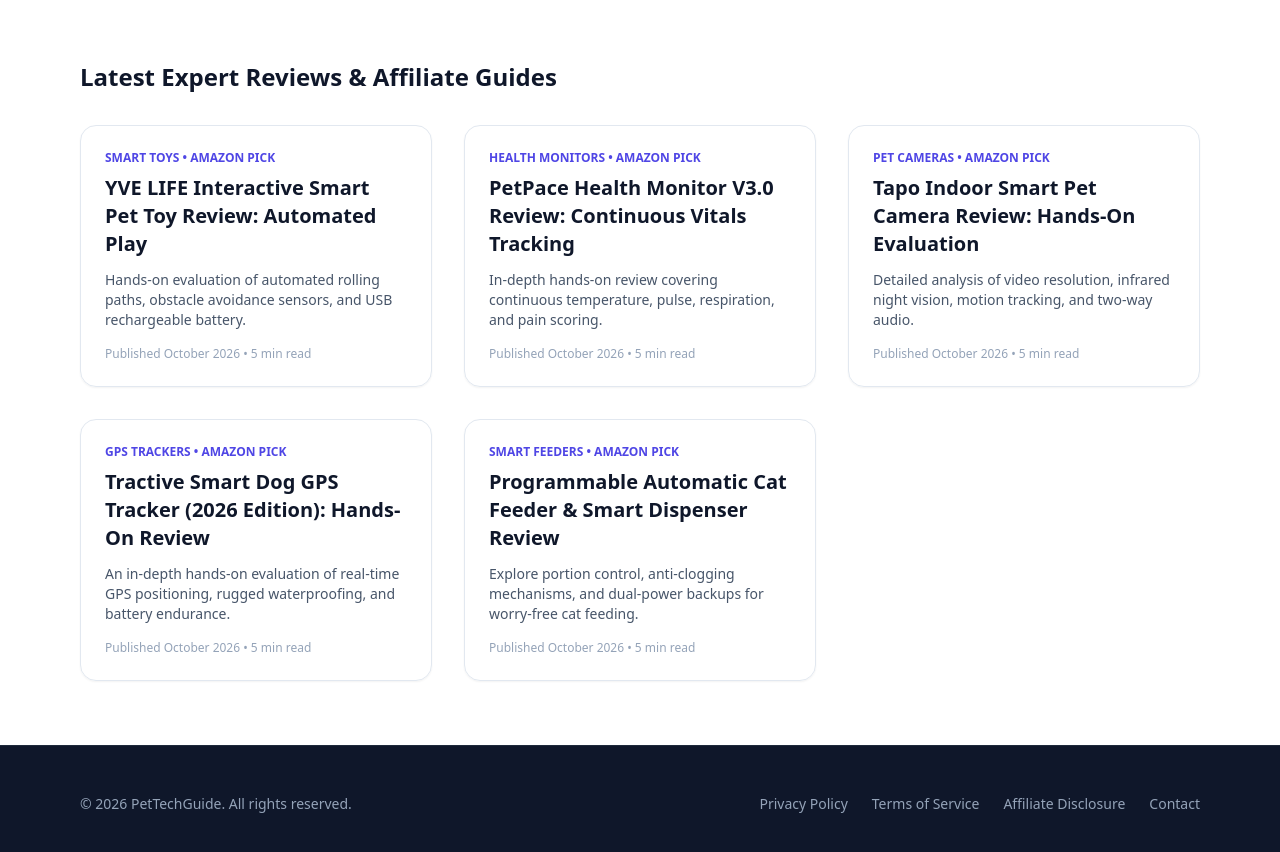
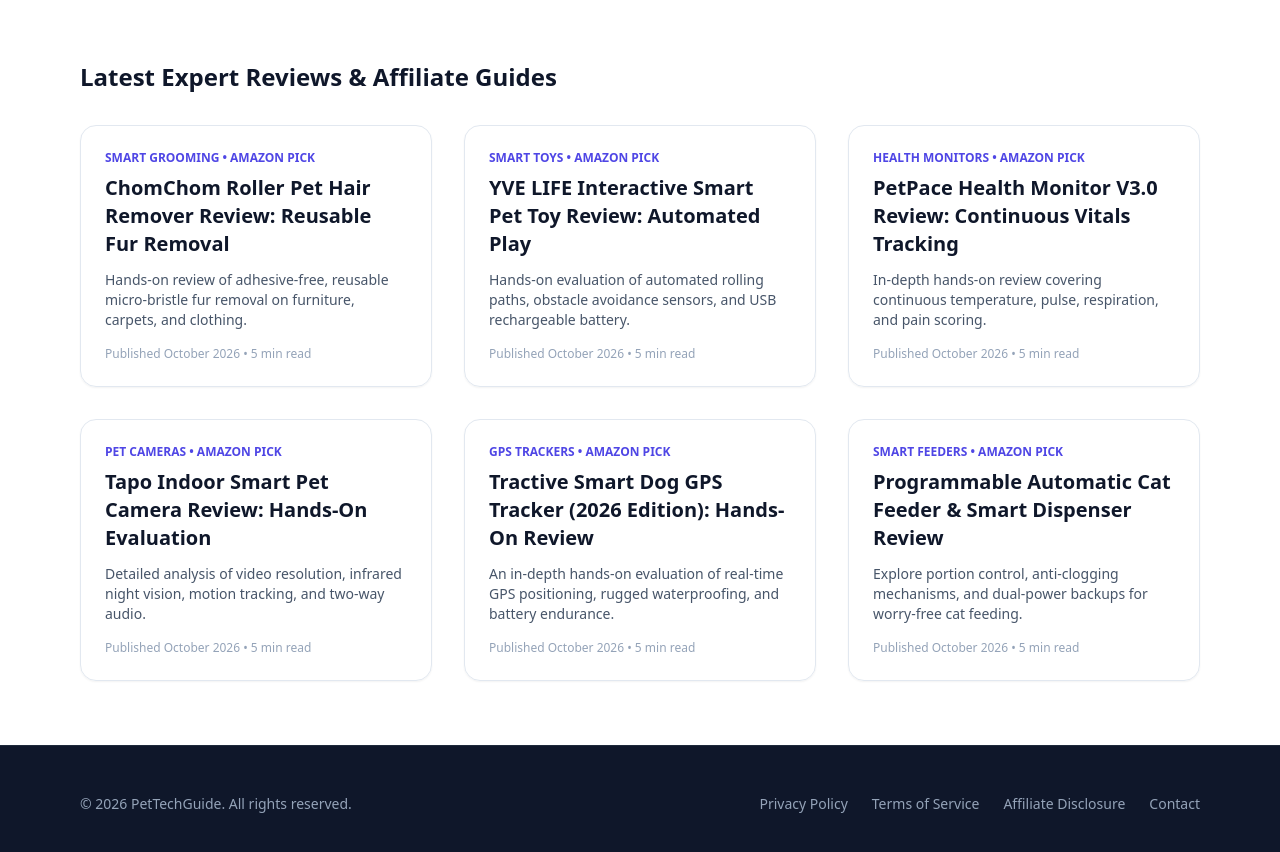
Before and after one commit to ahfari555/pettechguide, a plain HTML site: page index.html in a window 1280 px wide. Shown: the part 1340-2192 px from the top of the page. Drawn offline with nearby package versions, Linux system fonts and the light colour scheme.

Commit message:
Add ChomChom pet hair remover review to index.html latest reviews

```diff
--- a/index.html
+++ b/index.html
@@ -133,7 +133,19 @@
             <h2 class="text-2xl font-bold text-slate-900 mb-8">Latest Expert Reviews & Affiliate Guides</h2>
             <div class="grid grid-cols-1 md:grid-cols-2 lg:grid-cols-3 gap-8">
 
-                <!-- Article 1: YVE LIFE Smart Pet Toy Review -->
+                <!-- Article 1: ChomChom Pet Hair Remover Review -->
+                <article class="border border-slate-200 rounded-2xl overflow-hidden shadow-sm hover:shadow transition flex flex-col justify-between">
+                    <div class="p-6 flex flex-col flex-grow">
+                        <span class="text-xs font-bold text-indigo-600 uppercase mb-2">Smart Grooming • Amazon Pick</span>
+                        <h3 class="text-xl font-bold text-slate-900 mb-3">
+                            <a href="chom-roller-pet-hair-remover-review-2026.html" class="hover:text-indigo-600 transition">ChomChom Roller Pet Hair Remover Review: Reusable Fur Removal</a>
+                        </h3>
+                        <p class="text-slate-600 text-sm mb-4 flex-grow">Hands-on review of adhesive-free, reusable micro-bristle fur removal on furniture, carpets, and clothing.</p>
+                        <div class="text-xs text-slate-400">Published October 2026 • 5 min read</div>
+                    </div>
+                </article>
+
+                <!-- Article 2: YVE LIFE Smart Pet Toy Review -->
                 <article class="border border-slate-200 rounded-2xl overflow-hidden shadow-sm hover:shadow transition flex flex-col justify-between">
                     <div class="p-6 flex flex-col flex-grow">
                         <span class="text-xs font-bold text-indigo-600 uppercase mb-2">Smart Toys • Amazon Pick</span>
@@ -145,7 +157,7 @@
                     </div>
                 </article>
 
-                <!-- Article 2: PetPace Health Monitor V3.0 Review -->
+                <!-- Article 3: PetPace Health Monitor V3.0 Review -->
                 <article class="border border-slate-200 rounded-2xl overflow-hidden shadow-sm hover:shadow transition flex flex-col justify-between">
                     <div class="p-6 flex flex-col flex-grow">
                         <span class="text-xs font-bold text-indigo-600 uppercase mb-2">Health Monitors • Amazon Pick</span>
@@ -157,7 +169,7 @@
                     </div>
                 </article>
 
-                <!-- Article 3: Tapo Pet Camera Review -->
+                <!-- Article 4: Tapo Pet Camera Review -->
                 <article class="border border-slate-200 rounded-2xl overflow-hidden shadow-sm hover:shadow transition flex flex-col justify-between">
                     <div class="p-6 flex flex-col flex-grow">
                         <span class="text-xs font-bold text-indigo-600 uppercase mb-2">Pet Cameras • Amazon Pick</span>
@@ -169,7 +181,7 @@
                     </div>
                 </article>
 
-                <!-- Article 4: Tractive GPS Tracker Review -->
+                <!-- Article 5: Tractive GPS Tracker Review -->
                 <article class="border border-slate-200 rounded-2xl overflow-hidden shadow-sm hover:shadow transition flex flex-col justify-between">
                     <div class="p-6 flex flex-col flex-grow">
                         <span class="text-xs font-bold text-indigo-600 uppercase mb-2">GPS Trackers • Amazon Pick</span>
@@ -181,7 +193,7 @@
                     </div>
                 </article>
 
-                <!-- Article 5: Automatic Cat Feeder Review -->
+                <!-- Article 6: Automatic Cat Feeder Review -->
                 <article class="border border-slate-200 rounded-2xl overflow-hidden shadow-sm hover:shadow transition flex flex-col justify-between">
                     <div class="p-6 flex flex-col flex-grow">
                         <span class="text-xs font-bold text-indigo-600 uppercase mb-2">Smart Feeders • Amazon Pick</span>
```
